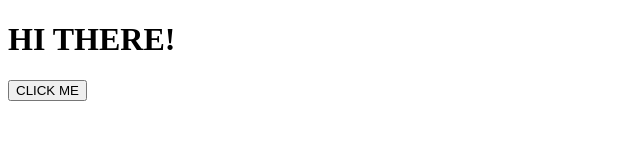
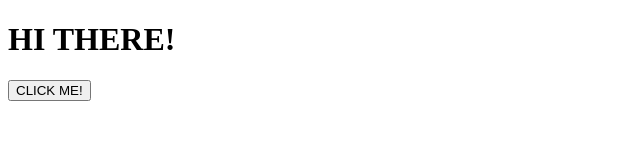
Before and after one commit to IbrahimFullStackWebDev/test, a plain HTML site: page index.html in a window 1280 px wide. Shown: the full height of the page, 0-640 px from the left. Drawn offline with Linux system fonts and the light colour scheme.

Commit message:
add symble

```diff
--- a/index.html
+++ b/index.html
@@ -9,7 +9,7 @@
   <body>
     <div class="container">
       <h1 class="title">HI THERE!</h1>
-      <button>CLICK ME</button>
+      <button>CLICK ME!</button>
     </div>
   </body>
 </html>
```
